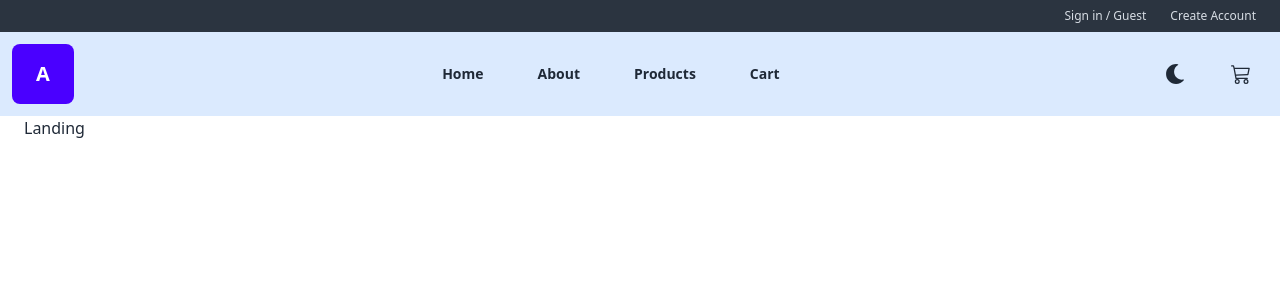
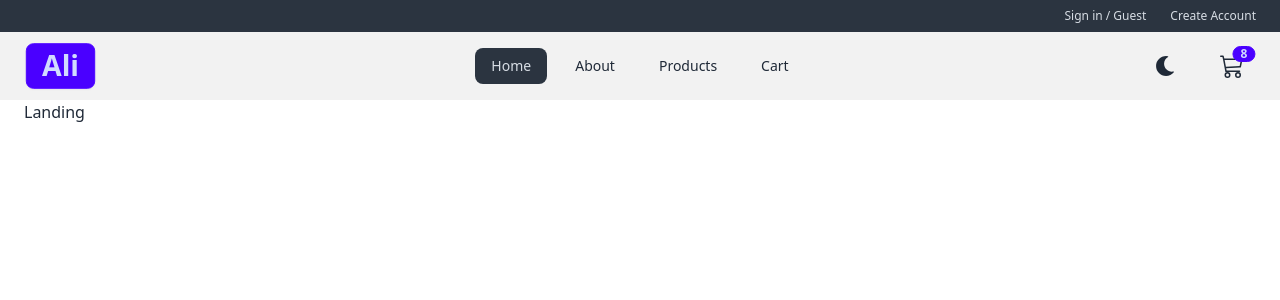
Before and after one commit to Alii-Hassnain/StoreFrontEnd, a React (Vite) app: page / in a window 1280 px wide. Shown: the top 300 px of the page. Built offline with nearby package versions, Linux system fonts and the light colour scheme.

Commit message:
improved navbar

```diff
--- a/src/components/Navbar.jsx
+++ b/src/components/Navbar.jsx
@@ -2,45 +2,94 @@ import React from "react";
 import { FaMoon } from "react-icons/fa";
 import { MdSunny } from "react-icons/md";
 import { BsCart3 } from "react-icons/bs";
-import { Link } from "react-router-dom";
+import { NavLink, Link } from "react-router-dom";
+import { FaBarsStaggered } from "react-icons/fa6";
 
 const Navbar = () => {
   return (
-    <nav className="bg-blue-100">
-      <div className="flex items-center p-3 justify-between align-element">
+    <nav className="bg-base-200">
+      <div className="navbar align-element">
+        <div className="navbar-start">
+          <NavLink
+            to="/"
+            className="hidden lg:flex btn btn-primary text-3xl items-center"
+          >
+            Ali
+          </NavLink>
+          <div className="dropdown dropdown-bottom">
+            <div tabIndex={0} role="button" className="btn btn-ghost lg:hidden">
+              <FaBarsStaggered className="text-2xl"/>
+            </div>
+            <ul
+              tabIndex={0}
+              className="dropdown-content menu bg-base-100 rounded-box z-[1] w-52 p-2 shadow"
+            >
+            <li>
+              <NavLink to="/">
+                <button>Home</button>
+              </NavLink>
+            </li>
+            <li>
+              <NavLink to="/about">
+                <button>About</button>
+              </NavLink>
+            </li>
+            <li>
+              <NavLink to="/products">
+                <button>Products</button>
+              </NavLink>
+            </li>
+            <li>
+              <NavLink to="/cart">
+                <button>Cart</button>
+              </NavLink>
+            </li>
+
+
+            </ul>
+          </div>
+        </div>
         {/* start */}
-        <div>
-          <button className="bg-primary p-4 px-6 rounded-lg font-bold text-xl text-white">
-            A
-          </button>
-        </div>
         {/* middle */}
-        <div className="flex flex-row gap-x-5">
-          <Link to="/">
-            <button className="btn btn-ghost">Home</button>
-          </Link>
-          <Link to="/about">
-            <button className="btn btn-ghost">About</button>
-          </Link>
-          <Link to="/products">
-            <button className="btn btn-ghost">Products</button>
-          </Link>
-          <Link to="/cart">
-            <button className="btn btn-ghost">Cart</button>
-          </Link>
+        <div className="navbar-center hidden lg:flex">
+
+          <ul className="menu menu-horizontal gap-3">
+            <li>
+              <NavLink to="/">
+                <button>Home</button>
+              </NavLink>
+            </li>
+            <li>
+              <NavLink to="/about">
+                <button>About</button>
+              </NavLink>
+            </li>
+            <li>
+              <NavLink to="/products">
+                <button>Products</button>
+              </NavLink>
+            </li>
+            <li>
+              <NavLink to="/cart">
+                <button>Cart</button>
+              </NavLink>
+            </li>
+          </ul>
 
         </div>
         {/* end */}
-        <div className="flex gap-x-3">
-
+        <div className="navbar-end">
           <div className="btn btn-ghost text-xl">
             <FaMoon />
           </div>
-          <Link to='/cart'>
-            <div className="btn btn-ghost text-xl">
-              <BsCart3 />
-            </div>
-          </Link>
+
+          <NavLink to="/cart" className="btn btn-ghost btn-circle btn-md ml-4">
+                <div className="indicator">
+                  <BsCart3 className="text-2xl"/>
+                  <span className="badge badge-sm badge-primary indicator-item">8</span>
+                </div>
+          </NavLink>
+
         </div>
       </div>
     </nav>
```
